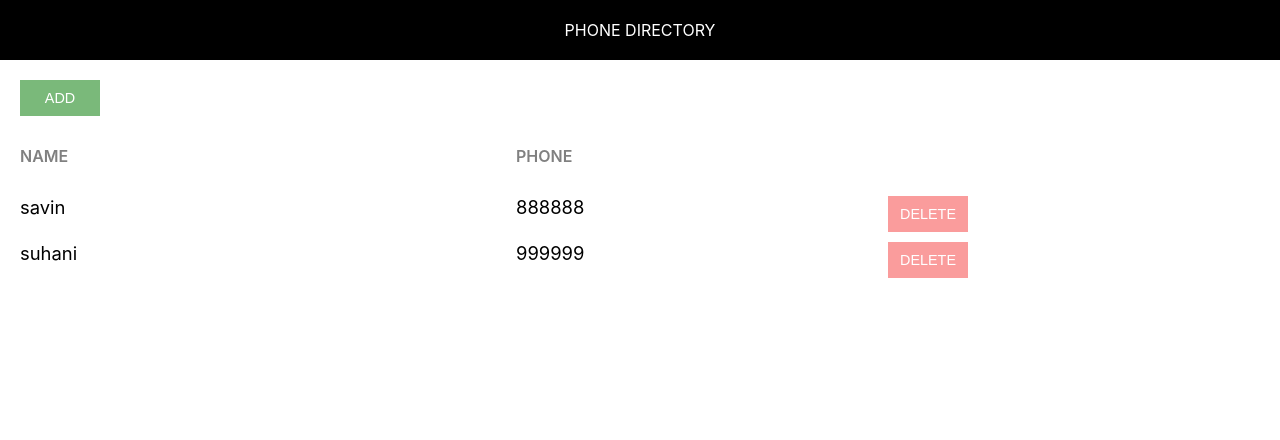
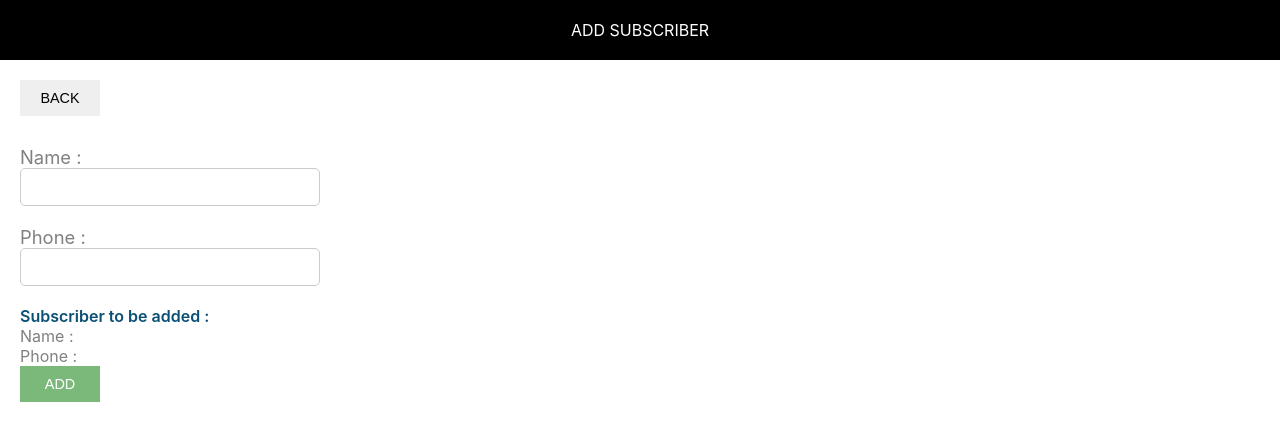
Before and after one commit to savinngr/phone-directory, a React (Create React App) app: page / in a window 1280 px wide. Shown: the top 440 px of the page. Built offline with nearby package versions, Linux system fonts and the light colour scheme.

Commit message:
Added ‘AddSubscriber’ component

```diff
--- /dev/null
+++ b/src/AddSubscriber.css
@@ -0,0 +1,36 @@
+.subscriber-form {
+    margin-top: 30px;
+}
+
+.label-control {
+    color: #808080;
+    font-size: 1.15rem;
+    margin-right: 15px;
+}
+
+.input-control {
+    width: 300px;
+    min-width: 100px;
+    padding: 10px 15px;
+    display: inline-block;
+    border: 1px solid #ccc;
+    border-radius: 5px;
+    box-sizing: border-box;
+    font-size: 0.9rem;
+    outline: none;
+}
+
+.subscriber-info-container {
+    font-size: 1rem;
+    margin-right: 10px;
+    margin-bottom: 20px;
+}
+
+.subscriber-to-add-heading {
+    color: #0a4f75;
+    font-weight: 600;
+}
+
+.subscriber-info {
+    color: #808080;
+}
--- /dev/null
+++ b/src/AddSubscriber.js
@@ -0,0 +1,32 @@
+import React, { Component } from 'react';
+import Header from "./Header";
+import './AddSubscriber.css';
+
+class AddSubscriber extends Component {
+    render() {
+        return (
+            <div>
+                <Header heading='Add Subscriber' />
+                <div class='component-body-container'>
+                    <button class="custom-btn"> Back </button>
+                    <form className="subscriber-form">
+                        <label htmlFor='name' className='label-control'>Name :</label><br />
+                        <input type='text' id='name' className='input-control' name='name' /><br /><br />
+                        <label htmlFor='phone' className='label-control'>Phone :</label><br />
+                        <input type='text' id='phone' className='input-control' name='name' /><br /><br />
+                        <div>
+                            <span className='subscriber-to-add-heading'>Subscriber to be added : </span><br/>
+                            <span className='subscriber-info'>Name : </span><br />
+                            <span className='subscriber-info'>Phone : </span><br />
+                        </div>
+                        <button type='submit' className='custom-btn add-btn'>Add</button>
+                    </form>
+                </div>
+
+
+                </div>
+                )
+            }
+        }
+
+export default AddSubscriber;
--- a/src/App.css
+++ b/src/App.css
@@ -1,23 +1,3 @@
-.component-body-container {
-    padding: 20px;
-}
-
-.custom-btn {
-    padding: 10px;
-    border: none;
-    margin-right: 10px;
-    text-transform: uppercase;
-    width: 80px;
-    font-size: 0.9rem;
-    cursor: pointer;
-    outline: none;
-}
-
-.add-btn {
-    background: #7ab97a;
-    color: #fff;
-}
-
 .grid-container {
     display: grid;
     grid-template-columns: 40% 30% auto;
--- a/src/App.js
+++ b/src/App.js
@@ -2,7 +2,13 @@ import React, { Component } from 'react';
 import Header from './Header';
 import './App.css';
 
+
 class App extends Component {
+
+  clickHandler(msg) {
+    alert(msg+" Clicked" );
+  }
+
   render() {
     let subscribers=[
       {
@@ -35,7 +41,7 @@ class App extends Component {
                 <span className="grid-item">{subs.name}</span>
                 <span className="grid-item">{subs.number}</span>
                 <span className="grid-item action-btn-container">
-                  <button className="custom-btn delete-btn"> Delete </button>
+                  <button className="custom-btn delete-btn" onClick={this.clickHandler.bind(this,subs.name)}> Delete </button>
                 </span>
               </div>
           })
--- /dev/null
+++ b/src/common/common.css
@@ -0,0 +1,19 @@
+.component-body-container {
+    padding: 20px;
+}
+
+.custom-btn {
+    padding: 10px;
+    border: none;
+    margin-right: 10px;
+    text-transform: uppercase;
+    width: 80px;
+    font-size: 0.9rem;
+    cursor: pointer;
+    outline: none;
+}
+
+.add-btn {
+    background: #7ab97a;
+    color: #fff;
+}
--- a/src/index.js
+++ b/src/index.js
@@ -2,9 +2,11 @@ import React from 'react';
 import ReactDOM from 'react-dom';
 import './index.css';
 import App from './App';
+import AddSubscriber from './AddSubscriber';
 import * as serviceWorker from './serviceWorker';
+import './common/common.css';
 
-ReactDOM.render(<App />, document.getElementById('root'));
+ReactDOM.render(<AddSubscriber />, document.getElementById('root'));
 
 // If you want your app to work offline and load faster, you can change
 // unregister() to register() below. Note this comes with some pitfalls.
```
